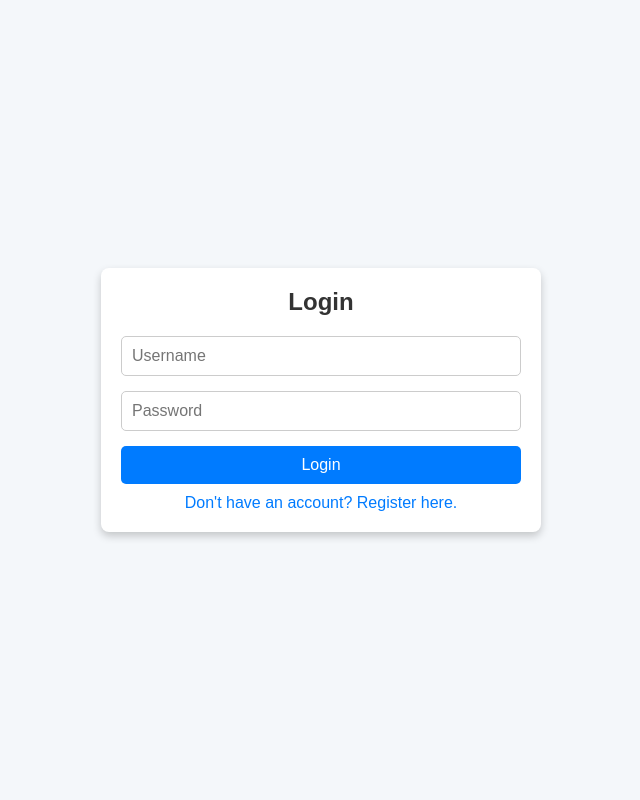
After one commit to leesten5240/AiTeacher_Tongyi, a Flask app: page /auth in a window 1280 px wide. The commit adds this page. Shown: the whole page, without its empty margins (319-959 px from the left). Run offline with Flask 3, Linux system fonts and the light colour scheme; some libraries are stand-ins or nearby versions.

Commit message:
登录注册

```diff
--- a/app.py
+++ b/app.py
@@ -4,8 +4,32 @@ import os
 import base64
 from io import BytesIO
 from PIL import Image
+from werkzeug.security import generate_password_hash, check_password_hash
+from auth import auth_bp
+import pymysql
 
 app = Flask(__name__, static_folder='static', static_url_path='/static')
+app.secret_key=os.environ.get('secret_key')  # 用于加密 session 数据
+
+#数据库信息
+DB_HOST = 'localhost'  # MySQL 主机地址
+DB_USER = 'root'       # 数据库用户名
+DB_PASSWORD = 'ymn20035240'  # 数据库密码
+DB_NAME = 'aiteacher'  # 数据库名称
+
+def get_db_connection():
+    connection = pymysql.connect(
+        host=DB_HOST,
+        user=DB_USER,
+        password=DB_PASSWORD,
+        database=DB_NAME,
+        cursorclass=pymysql.cursors.DictCursor
+    )
+    return connection
+
+app.register_blueprint(auth_bp)
+
+
 
 # 配置OpenAI客户端
 client = OpenAI(
@@ -16,6 +40,10 @@ client = OpenAI(
 @app.route('/')
 def index():
     return render_template('index.html')
+
+@app.route('/auth')
+def auth():
+    return render_template('auth.html')
 
 @app.route('/process', methods=['POST'])
 def process():
--- /dev/null
+++ b/auth.py
@@ -0,0 +1,80 @@
+from flask import Blueprint, request, jsonify, session
+from werkzeug.security import generate_password_hash, check_password_hash
+import pymysql
+
+
+auth_bp = Blueprint('auth', __name__)
+
+#数据库信息
+DB_HOST = 'localhost'  # MySQL 主机地址
+DB_USER = 'root'       # 数据库用户名
+DB_PASSWORD = 'ymn20035240'  # 数据库密码
+DB_NAME = 'aiteacher'  # 数据库名称
+
+def get_db_connection():
+    connection = pymysql.connect(
+        host=DB_HOST,
+        user=DB_USER,
+        password=DB_PASSWORD,
+        database=DB_NAME,
+        cursorclass=pymysql.cursors.DictCursor
+    )
+    return connection
+
+users_db = {}
+
+@auth_bp.route('/register', methods=['POST'])
+def register():
+    data = request.json
+    username = data.get('username')
+    password = data.get('password')
+
+    if not username or not password:
+        return jsonify({'error': 'Username and password are required'}), 400
+
+    #加密密码
+    password_hash = generate_password_hash(password)
+
+    try:
+        conn=get_db_connection()
+        with conn.cursor() as cursor:
+            #检查用户名是否已存在
+            cursor.execute("SELECT * FROM users WHERE username=%s", (username,))
+            if cursor.fetchone():
+                return jsonify({'error': 'Username already exists'}), 400
+
+            #插入新用户
+            cursor.execute("INSERT INTO users (username, password_hash) VALUES (%s, %s)", (username, password_hash))
+            conn.commit()
+        return jsonify({'message': 'Registration successful'}), 200
+    finally:
+        conn.close()
+
+
+@auth_bp.route('/login', methods=['POST'])
+def login():
+    data = request.json
+    username = data.get('username')
+    password = data.get('password')
+
+    if not username or not password:
+        return jsonify({'error': 'Username and password are required'}), 400
+
+    try:
+        conn=get_db_connection()
+        with conn.cursor() as cursor:
+            cursor.execute("SELECT * FROM users WHERE username=%s", (username,))
+            user = cursor.fetchone()
+            if not user or not check_password_hash(user['password_hash'], password):
+                return jsonify({'error': 'Invalid username or password'}), 401
+
+            #设置会话
+            session['user'] = username
+            return jsonify({'message': 'Login successful'}), 200
+    finally:
+        conn.close()
+
+@auth_bp.route('/logout', methods=['POST'])
+def logout():
+    session.pop('user', None)
+    return jsonify({'message': 'Logged out successfully'}), 200
--- /dev/null
+++ b/static/css/auth.css
@@ -0,0 +1,79 @@
+body {
+    font-family: Arial, sans-serif;
+    background: #f4f7fa;
+    color: #333;
+    display: flex;
+    justify-content: center;
+    align-items: center;
+    height: 100vh;
+    margin: 0;
+}
+
+#auth-container {
+    background: #fff;
+    padding: 20px;
+    border-radius: 8px;
+    box-shadow: 0 4px 8px rgba(0, 0, 0, 0.2);
+    max-width: 400px;
+    width: 100%;
+}
+
+h2 {
+    margin-top: 0;
+    text-align: center;
+}
+
+form {
+    display: flex;
+    flex-direction: column;
+    gap: 15px;
+}
+
+input {
+    padding: 10px;
+    font-size: 1rem;
+    border: 1px solid #ccc;
+    border-radius: 5px;
+}
+
+input:focus {
+    outline: none;
+    border-color: #007BFF;
+}
+
+button {
+    padding: 10px;
+    font-size: 1rem;
+    color: #fff;
+    background-color: #007BFF;
+    border: none;
+    border-radius: 5px;
+    cursor: pointer;
+}
+
+button:hover {
+    background-color: #0056b3;
+}
+
+#toggle-auth {
+    text-align: center;
+    margin-top: 10px;
+    color: #007BFF;
+    cursor: pointer;
+}
+
+#toggle-auth:hover {
+    text-decoration: underline;
+}
+
+.error {
+    color: red;
+    font-size: 0.9rem;
+    text-align: center;
+}
+
+.success {
+    color: green;
+    font-size: 0.9rem;
+    text-align: center;
+}
--- /dev/null
+++ b/static/js/auth.js
@@ -0,0 +1,48 @@
+
+const authForm = document.getElementById('auth-form');
+const toggleAuth = document.getElementById('toggle-auth');
+const formTitle = document.getElementById('form-title');
+const authButton = document.getElementById('auth-button');
+const messageDiv = document.getElementById('message');
+
+let isLogin = true;
+
+toggleAuth.addEventListener('click', () => {
+    isLogin = !isLogin;
+    formTitle.textContent = isLogin ? 'Login' : 'Register';
+    authButton.textContent = isLogin ? 'Login' : 'Register';
+    toggleAuth.textContent = isLogin
+        ? "Don't have an account? Register here."
+        : "Already have an account? Login here.";
+    messageDiv.textContent = '';
+});
+
+authForm.addEventListener('submit', async (event) => {
+    event.preventDefault();
+
+    const username = document.getElementById('username').value.trim();
+    const password = document.getElementById('password').value.trim();
+    const endpoint = isLogin ? '/login' : '/register';
+
+    const response = await fetch(endpoint, {
+        method: 'POST',
+        headers: { 'Content-Type': 'application/json' },
+        body: JSON.stringify({ username, password }),
+    });
+
+    const data = await response.json();
+
+    if (response.ok) {
+        messageDiv.textContent = data.message;
+        messageDiv.className = 'success';
+
+        if (isLogin) {
+            setTimeout(() => {
+                window.location.href = '/'; // 登录成功后跳转主页
+            }, 1000);
+        }
+    } else {
+        messageDiv.textContent = data.error;
+        messageDiv.className = 'error';
+    }
+});
--- /dev/null
+++ b/templates/auth.html
@@ -0,0 +1,26 @@
+<!DOCTYPE html>
+<html lang="en">
+    <head>
+        <meta charset="UTF-8"></meta>
+        <meta name="viewport" content="width=device-width, initial-scale=1.0">
+        <title>登录</title>
+        <link rel="stylesheet" href="/static/css/auth.css"></link>
+        <script src="/static/js/jquery-3.6.0.min.js"></script>
+    </head>
+    <body>
+        <div id="auth-container">
+          <h2 id="form-title">Login</h2>
+
+          <div id="message" class="error"></div>
+
+          <form id="auth-form">
+            <input type="text" id="username" placeholder="Username" required>
+            <input type="password" id="password" placeholder="Password" required>
+            <button type="submit" id="auth-button">Login</button>
+          </form>
+
+          <div id="toggle-auth">Don't have an account? Register here.</div>
+        </div>
+        <script src="/static/js/auth.js"></script>
+      </body>
+</html>
--- a/templates/index.html
+++ b/templates/index.html
@@ -16,8 +16,6 @@
 		</script>
 		<script src="https://polyfill.io/v3/polyfill.min.js?features=es6"></script>
 		<script id="MathJax-script" async src="https://cdn.jsdelivr.net/npm/mathjax@3/es5/tex-mml-chtml.js"></script>
-  <meta charset="UTF-8">
-  <meta name="viewport" content="width=device-width, initial-scale=1.0">
   <title>AI Chat Assistant</title>
   <style>
     /* 页面基础样式 */
```
Also changed, not shown: static/js/index.js (+3 -15 lines).
